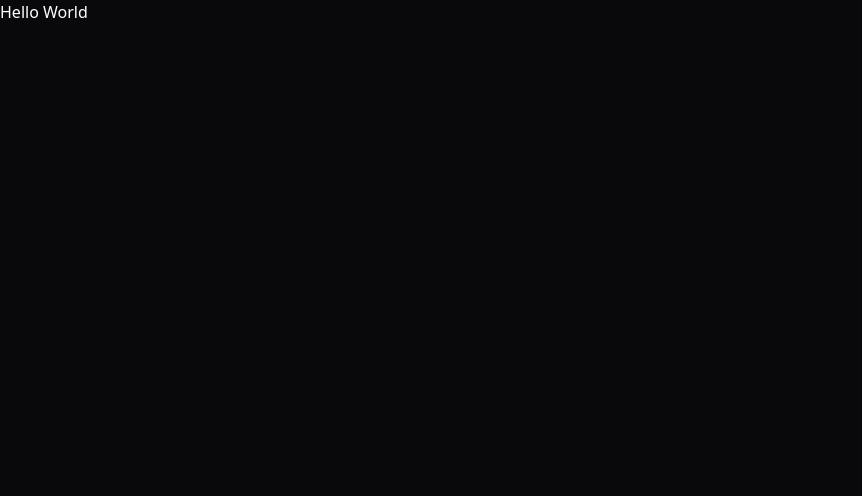
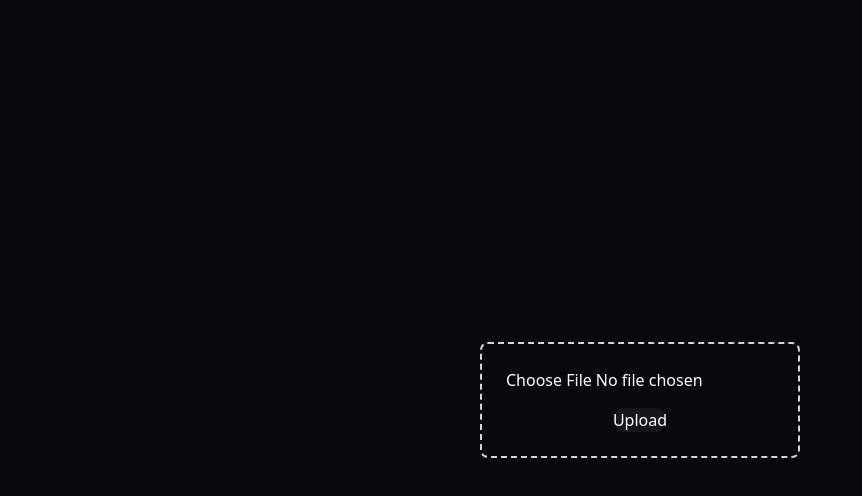
Before and after one commit to gemaquejr/vite-upload-widget, a React (Vite) app in the folder frontend/: page / in a window 1280 px wide. Shown: the top 496 px of the page, without its empty margins (0-862 px from the left). Built offline with nearby package versions, Linux system fonts and the light colour scheme.

Commit message:
feat: adiciona base de componente de botão pra upload
Signed-off-by: Francisco Gemaque <gemaquejr@hotmail.com>

```diff
--- a/frontend/src/app.tsx
+++ b/frontend/src/app.tsx
@@ -1,5 +1,9 @@
+import { UploadWidget } from './components/upload-widget'
+
 export function App() {
   return (
-    <h1>Hello World</h1>
+    <main className='h-dvh flex flex-col items-center justify-center p-10'>
+      <UploadWidget />
+    </main>
   )
 }
--- /dev/null
+++ b/frontend/src/components/upload-widget.tsx
@@ -0,0 +1,10 @@
+export function UploadWidget() {
+  return (
+    <div className="border-2 border-dashed border-gray-300 p-6 rounded-lg w-80 text-center">
+      <input type="file" className="mb-4" />
+      <button className="bg-zinc-900 max-w-[360px] rounded-3xl">
+        Upload
+      </button>
+    </div>
+  )
+}
```
